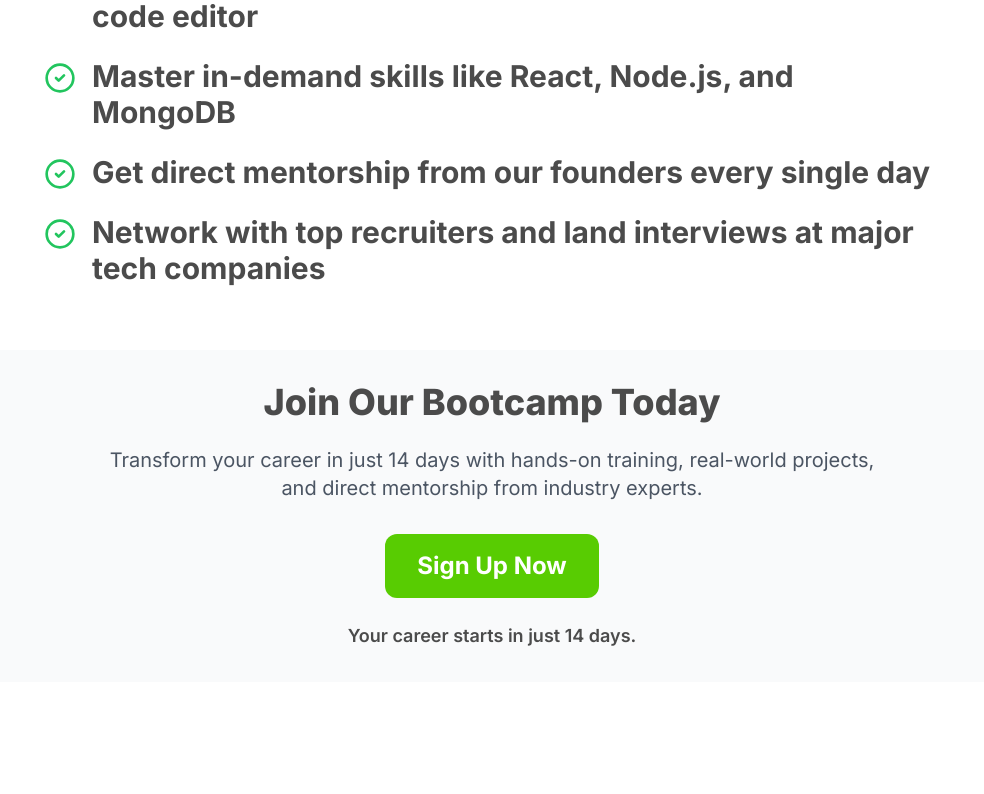
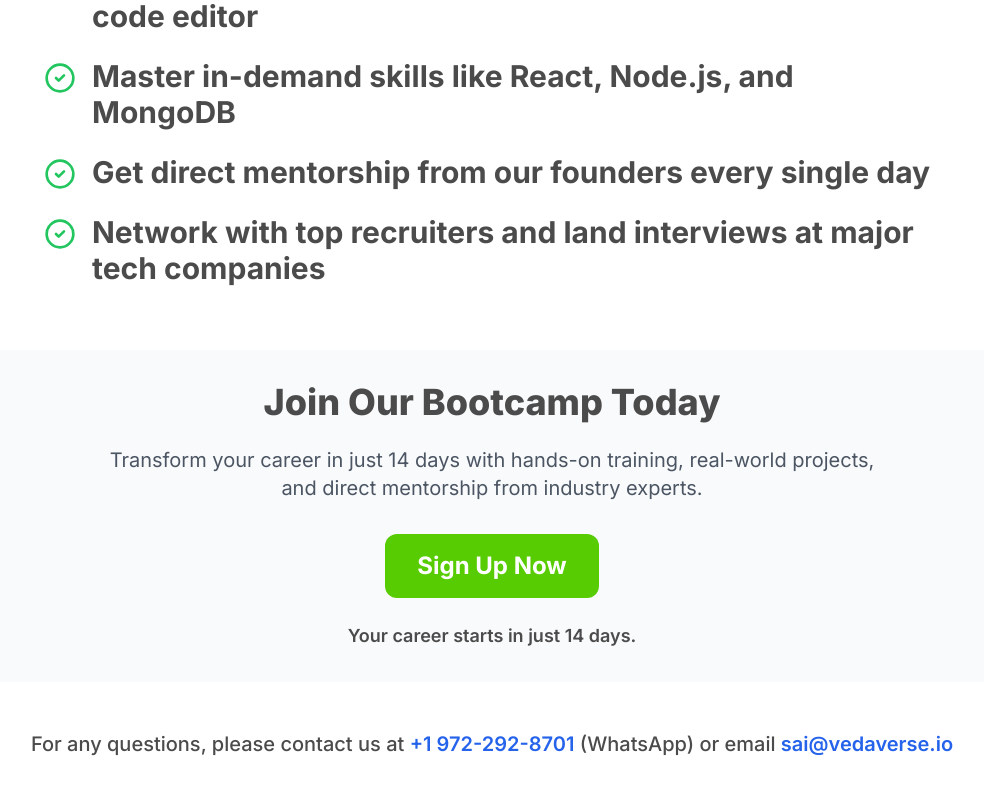
Before and after one commit to vallamulla-sreeja/commandl, a Next.js app: page /bootcamp in a window 1280 px wide. Shown: the part 2822-3616 px from the top of the page, without its empty margins (148-1132 px from the left). Before the commit the page ends 3560 px from the top, so only its background shows below. Built offline with nearby package versions, Linux system fonts and the light colour scheme; no server answers.

Commit message:
add whatsapp and deployment fix

```diff
--- a/app/bootcamp/page.tsx
+++ b/app/bootcamp/page.tsx
@@ -192,7 +192,7 @@ export default function BootcampPage() {
           {/* Updated Cohort + Perks Section */}
           <div className="mb-16 max-w-4xl mx-auto">
             <h2 className="text-4xl sm:text-5xl font-extrabold mb-8 text-center text-black font-nunito">
-              What You'll Get
+              What You&apos;ll Get
             </h2>
             <div className="space-y-6 font-nunito text-[#4b4b4b]">
               {[
@@ -230,6 +230,20 @@ export default function BootcampPage() {
               Your career starts in just 14 days.
             </p>
           </div>
+
+          {/* Contact Information Section */}
+          <div className="text-center font-nunito mb-12">
+            <p className="text-xl text-[#4b4b4b] font-medium">
+              For any questions, please contact us at{' '}
+              <a href="https://wa.me/19722928701" className="text-blue-600 hover:underline font-semibold">
+                +1 972-292-8701
+              </a>{' '}
+              (WhatsApp) or email{' '}
+              <a href="mailto:sai@vedaverse.io" className="text-blue-600 hover:underline font-semibold">
+                sai@vedaverse.io
+              </a>
+            </p>
+          </div>
         </div>
       </main>
     </>
```
